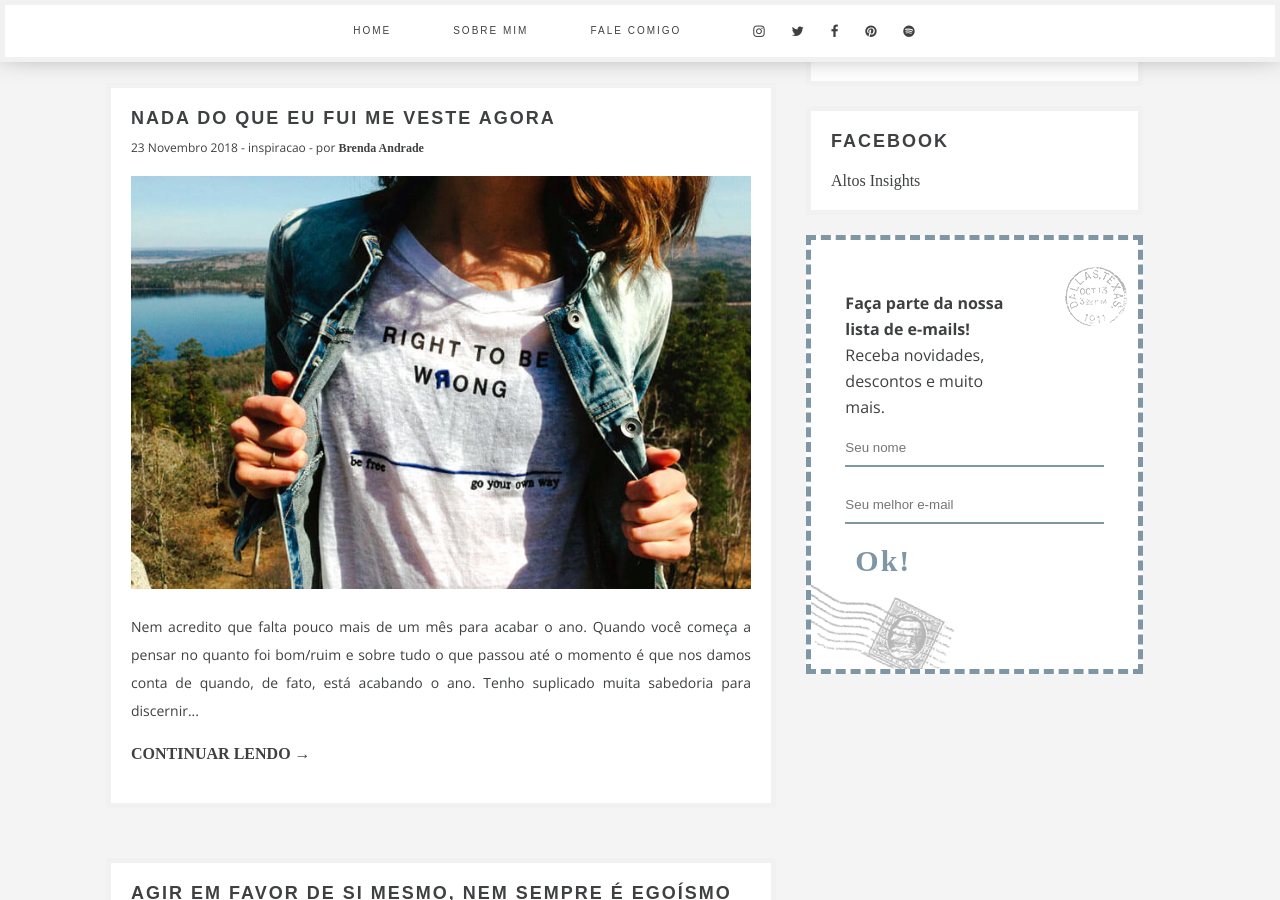
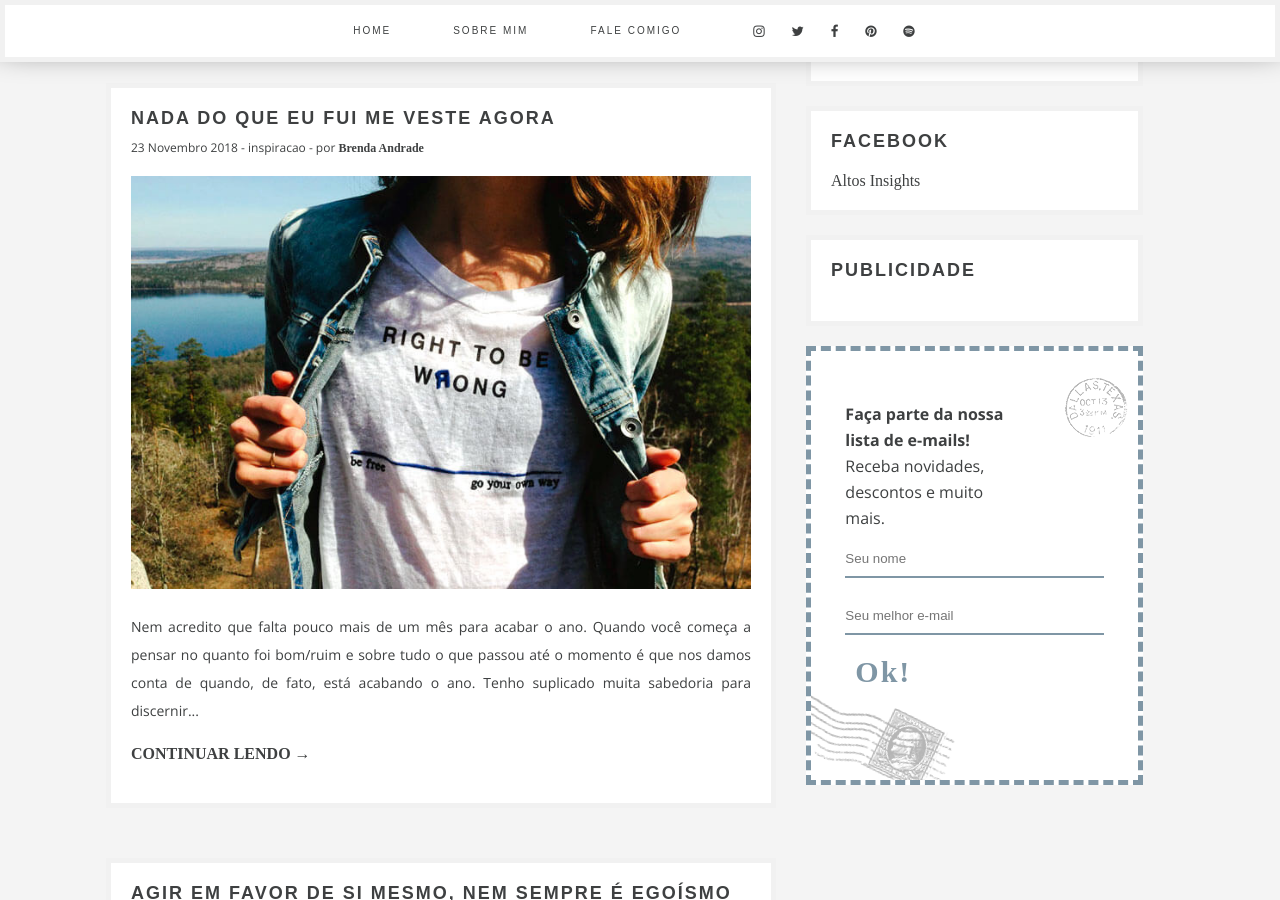
Before and after one commit to altosinsights/altosinsights.github.io, a Jekyll site: the page built from index.html, in a window 1280 px wide and 900 px high, scrolled down 1043 px. Built offline with Jekyll 4.4.1, drawn with Linux system fonts in a browser that asks for light colours; nearby versions of some CDN libraries; some web fonts are replaced; a script that is not in the unit is left out; the list of posts is cut into pages by our own code.

Commit message:
novo monetizador

```diff
--- a/_layouts/default.html
+++ b/_layouts/default.html
@@ -34,10 +34,10 @@
           <div class="fb-page" data-href="https://www.facebook.com/altosinsights/" data-width="337px" data-small-header="false" data-adapt-container-width="true" data-hide-cover="false" data-show-facepile="true"><blockquote cite="https://www.facebook.com/altosinsights/" class="fb-xfbml-parse-ignore"><a href="https://www.facebook.com/altosinsights/">Altos Insights</a></blockquote></div>
         </div>
 
-        <!--<div class="widget">
+        <div class="widget">
           <h2>publicidade</h2>
-
-        </div>-->
+          <script data-cfasync="false" SRC="//bdv.bidvertiser.com/BidVertiser.dbm?pid=830192&bid=1975501" TYPE="text/javascript"></script>
+        </div>
 
         <div class="widget" id="fixoptin" style="overflow: hidden;border-style: dashed;border-color: #7f96a5;">
           <div class="optin">
```
